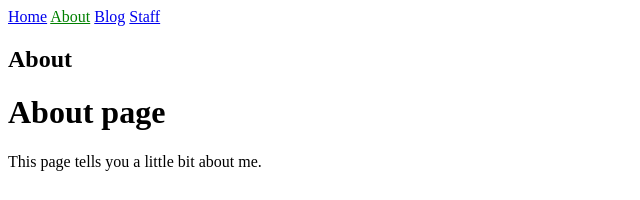
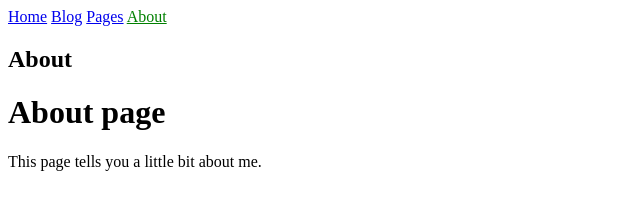
Before and after one commit to 72db/72db.github.io, a Jekyll site: the page built from docs/about.md, in a window 1280 px wide. Shown: the top 200 px of the page, without its empty margins (0-640 px from the left). Built offline with Jekyll 4.4.1, drawn with Linux system fonts in a browser that asks for light colours.

Commit message:
Update navigation.yml

```diff
--- a/docs/_data/navigation.yml
+++ b/docs/_data/navigation.yml
@@ -1,8 +1,8 @@
 - name: Home
   link: /
+- name: Blog
+  link: /blog.html
+- name: Pages
+  link: /pages.html
 - name: About
   link: /about.html
-- name: Blog
-  link: /blog.html
-- name: Staff
-  link: /staff.html
```
